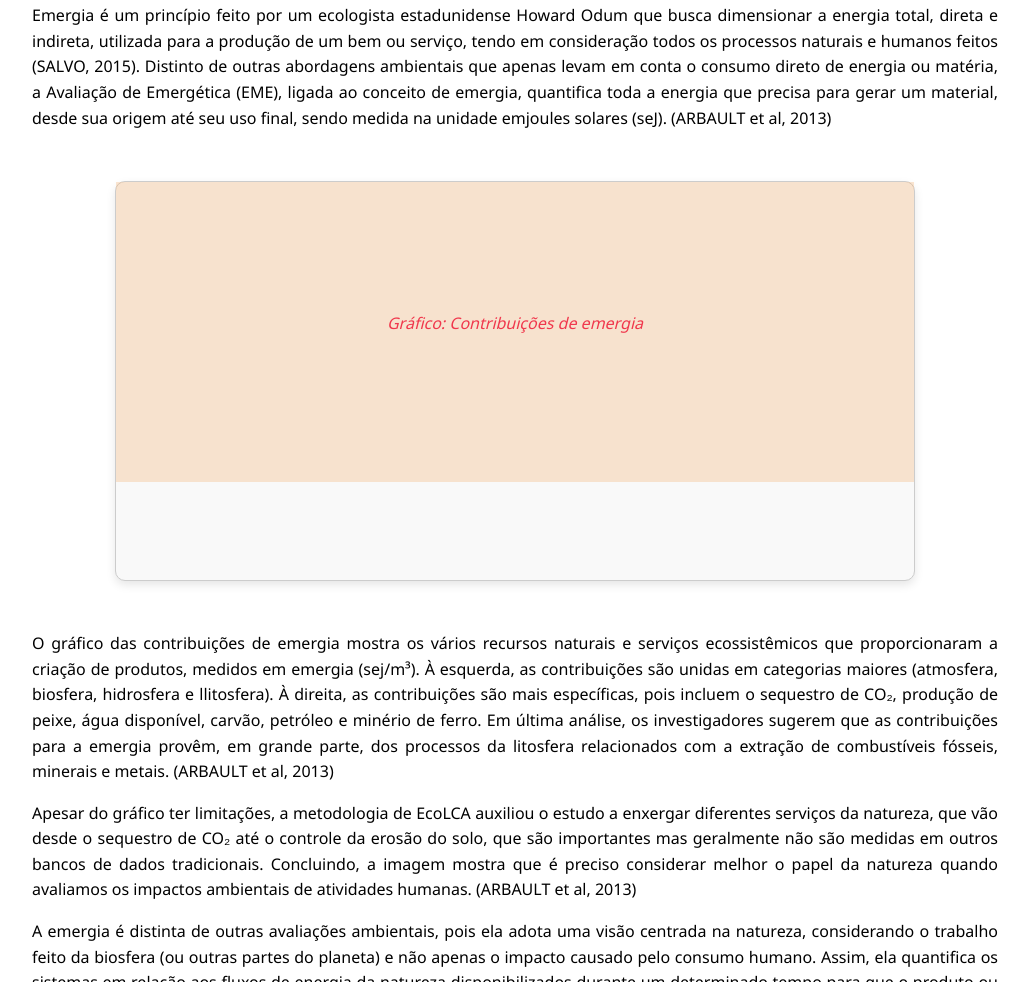
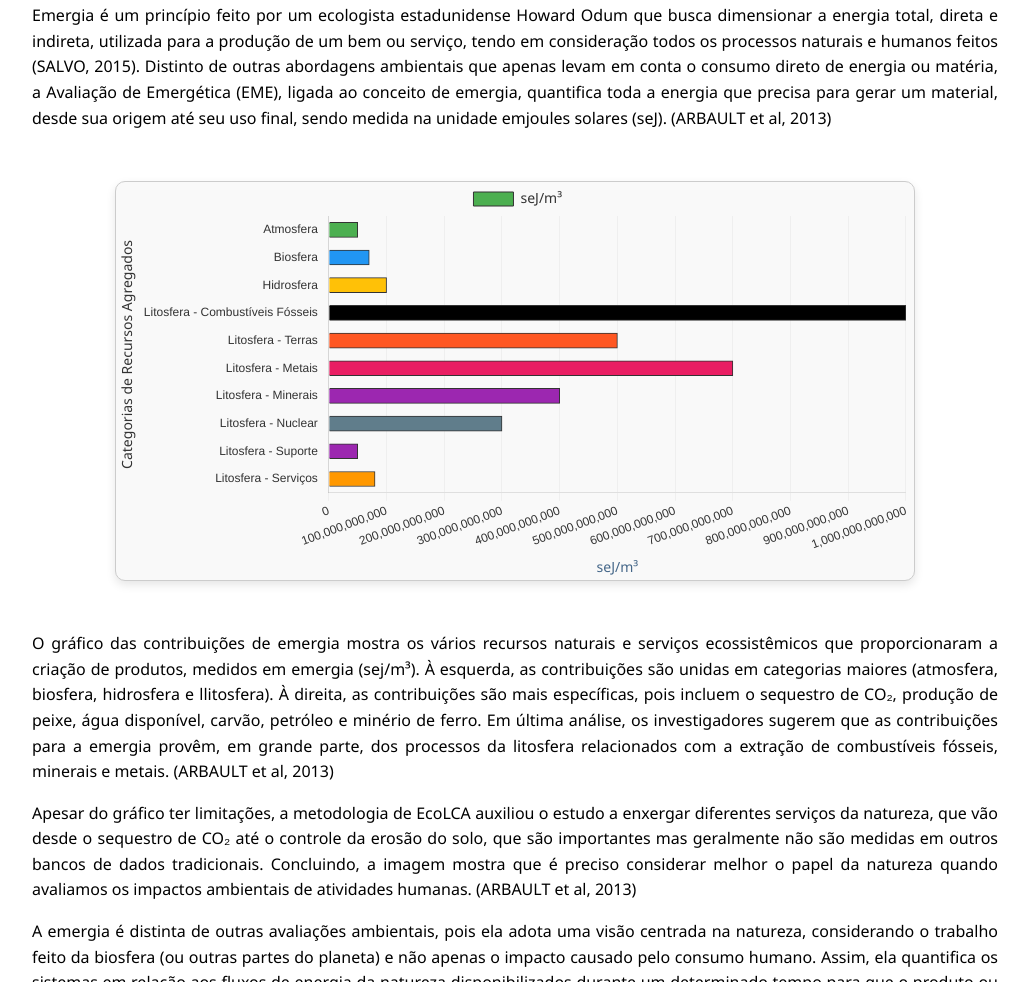
Before and after one commit to Vazc0-0/APs_, a website: page index.html in a window 1280 px wide. Shown: the part 3546-4528 px from the top of the page, without its empty margins (250-1279 px from the left). Drawn offline with nearby package versions, Linux system fonts and the light colour scheme.

Commit message:
grafico de penis (o preto ´´e o maior sempre )

```diff
--- a/index.html
+++ b/index.html
@@ -97,9 +97,7 @@
                     <p>Emergia é um princípio feito por um ecologista estadunidense Howard Odum que busca dimensionar a energia total, direta e indireta, utilizada para a produção de um bem ou serviço, tendo em consideração todos os processos naturais e humanos feitos (SALVO, 2015). Distinto de outras abordagens ambientais que apenas levam em conta o consumo direto de energia ou matéria, a Avaliação de Emergética (EME), ligada ao conceito de emergia, quantifica toda a energia que precisa para gerar um material, desde sua origem até seu uso final, sendo medida na unidade emjoules solares (seJ). (ARBAULT et al, 2013)</p>
 
                     <div class="imagem-container">
-                        <div class="imagem-placeholder">
-                            <p>Gráfico: Contribuições de emergia</p>
-                        </div>
+                        <canvas id="grafico-recursos"></canvas>
                     </div>
 
                     <p>O gráfico das contribuições de emergia mostra os vários recursos naturais e serviços ecossistêmicos que proporcionaram a criação de produtos, medidos em emergia (sej/m³). À esquerda, as contribuições são unidas em categorias maiores (atmosfera, biosfera, hidrosfera e llitosfera). À direita, as contribuições são mais específicas, pois incluem o sequestro de CO₂, produção de peixe, água disponível, carvão, petróleo e minério de ferro. Em última análise, os investigadores sugerem que as contribuições para a emergia provêm, em grande parte, dos processos da litosfera relacionados com a extração de combustíveis fósseis, minerais e metais. (ARBAULT et al, 2013)</p>
--- a/script.js
+++ b/script.js
@@ -206,4 +206,129 @@ document.addEventListener('DOMContentLoaded', function () {
     });
 
         console.log('Gráfico 2 inicializado com sucesso!');
+
+    // Gráfico de recursos agregados
+    const ctxRecursos = document.getElementById('grafico-recursos').getContext('2d');
+
+    new Chart(ctxRecursos, {
+        type: 'bar',
+        data: {
+            labels: [
+                'Atmosfera',
+                'Biosfera',
+                'Hidrosfera',
+                'Litosfera - Combustíveis Fósseis',
+                'Litosfera - Terras',
+                'Litosfera - Metais',
+                'Litosfera - Minerais',
+                'Litosfera - Nuclear',
+                'Litosfera - Suporte',
+                'Litosfera - Serviços'
+            ],
+            datasets: [
+                {
+                    label: 'seJ/m³',
+                    data: [
+                        5e10,    // Atmosfera
+                        7e10,    // Biosfera
+                        1e11,    // Hidrosfera
+                        1e12,   // Litosfera - Combustíveis Fósseis
+                        5e11,   // Litosfera - Terras
+                        7e11,   // Litosfera - Metais
+                        4e11,   // Litosfera - Minerais
+                        3e11,   // Litosfera - Nuclear
+                        5e10,   // Litosfera - Suporte
+                        8e10    // Litosfera - Serviços
+                    ],
+                    backgroundColor: [
+                        '#4CAF50', // Atmosfera
+                        '#2196F3', // Biosfera
+                        '#FFC107', // Hidrosfera
+                        '#000000', // Litosfera - Combustíveis Fósseis (Preto)
+                        '#FF5722', // Litosfera - Terras
+                        '#E91E63', // Litosfera - Metais
+                        '#9C27B0', // Litosfera - Minerais
+                        '#607D8B', // Litosfera - Nuclear
+                        '#9C27B0', // Litosfera - Suporte (Roxo)
+                        '#FF9800'  // Litosfera - Serviços (Laranja)
+                    ],
+                    borderColor: '#333',
+                    borderWidth: 1,
+                    barThickness: 15 // Define a espessura das barras
+                }
+            ]
+        },
+        options: {
+            indexAxis: 'y', // Barras horizontais
+            responsive: true,
+            maintainAspectRatio: false, // Permite ajustar o tamanho do gráfico
+            plugins: {
+                legend: {
+                    display: true,
+                    position: 'top',
+                    labels: {
+                        color: '#333',
+                        font: {
+                            size: 14,
+                            family: 'Noto Sans'
+                        }
+                    }
+                },
+                tooltip: {
+                    backgroundColor: 'rgba(0, 0, 0, 0.7)',
+                    titleColor: '#fff',
+                    bodyColor: '#fff',
+                    borderColor: '#333',
+                    borderWidth: 1
+                }
+            },
+            scales: {
+                x: {
+                    title: {
+                        display: true,
+                        text: 'seJ/m³',
+                        color: '#456789',
+                        font: {
+                            size: 14,
+                            family: 'Noto Sans'
+                        }
+                    },
+                    grid: {
+                        color: 'rgba(200, 200, 200, 0.2)',
+                        borderDash: [5, 5]
+                    },
+                    ticks: {
+                        color: '#333',
+                        font: {
+                            size: 12
+                        }
+                    }
+                },
+                y: {
+                    title: {
+                        display: true,
+                        text: 'Categorias de Recursos Agregados',
+                        color: '#333',
+                        font: {
+                            size: 14,
+                            family: 'Noto Sans'
+                        }
+                    },
+                    grid: {
+                        display: false
+                    },
+                    ticks: {
+                        color: '#333',
+                        font: {
+                            size: 12
+                        }
+                    },
+                    categoryPercentage: 0.8, // Ajusta o espaçamento entre as barras
+                    barPercentage: 0.9 // Ajusta a largura relativa das barras
+                }
+            }
+        }
     });
+
+    console.log('Gráfico de recursos agregados ajustado com sucesso!');
+});
```
